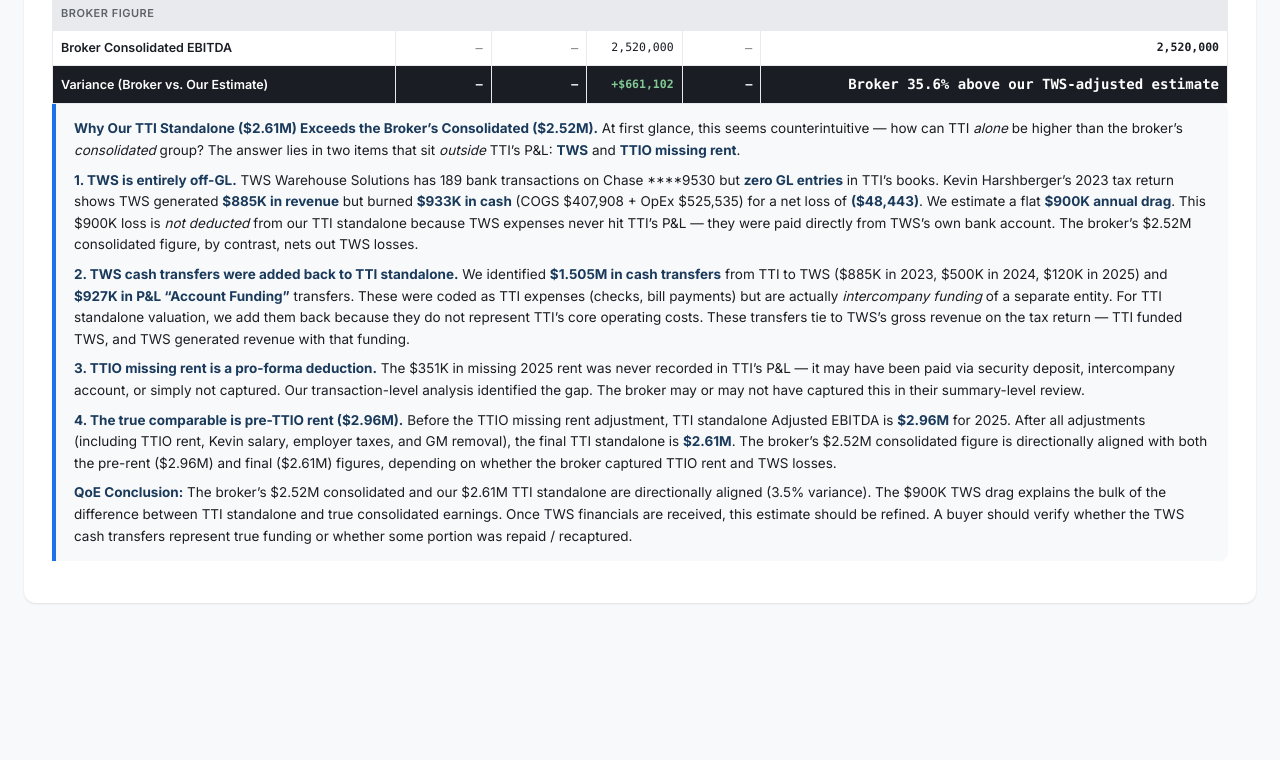
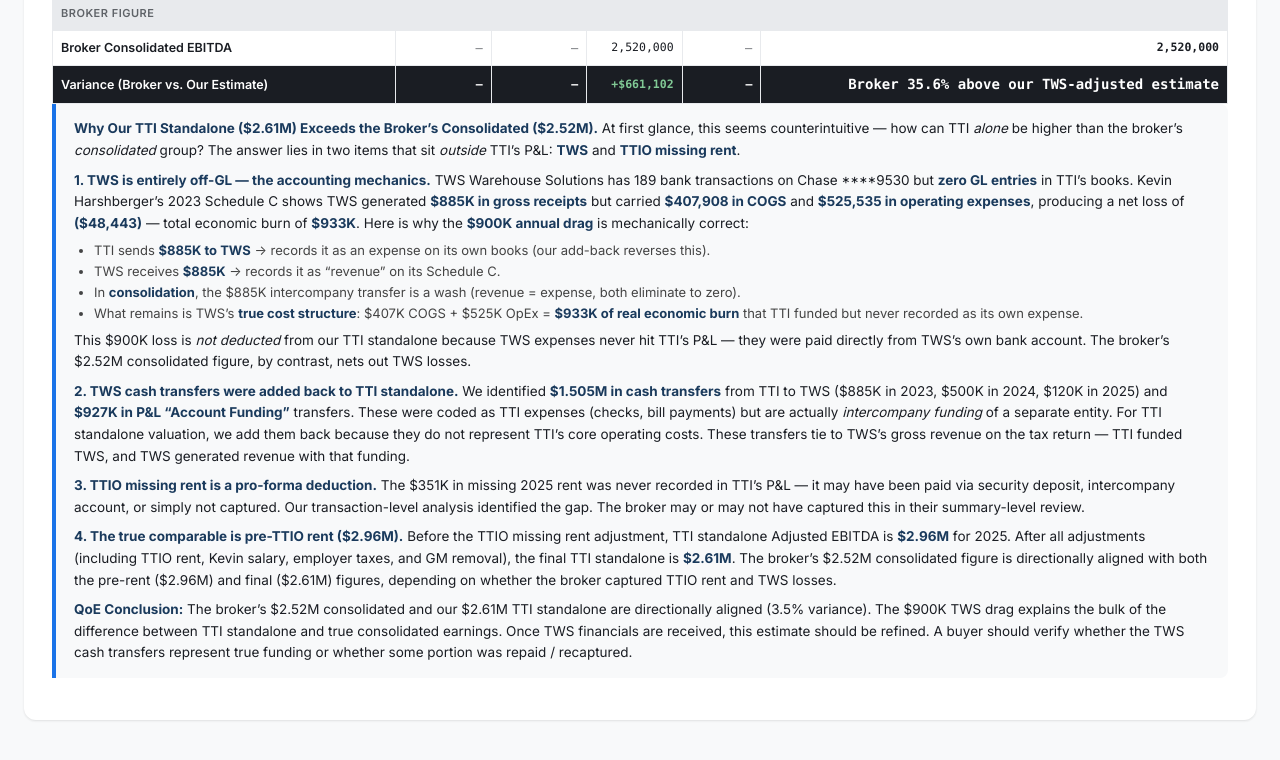
Before and after one commit to rventra/tricon-qoe, a plain HTML site: page status_updates/EBITDA_Normalization.html in a window 1280 px wide. Shown: the part 8144-8904 px from the top of the page. Before the commit the page ends 8811 px from the top, so only its background shows below. Drawn offline with Linux system fonts and the light colour scheme.

Commit message:
Add TWS Schedule C accounting mechanics to  drag explanation
Show the consolidation wash: TTI  expense = TWS  revenue, both eliminate.

True cost remains:  COGS +  OpEx =  economic burn.

```diff
--- a/status_updates/EBITDA_Normalization.html
+++ b/status_updates/EBITDA_Normalization.html
@@ -763,7 +763,14 @@
 
 <div class="insight" style="border-left-color: #1a73e8;">
   <p><strong>Why Our TTI Standalone ($2.61M) Exceeds the Broker&rsquo;s Consolidated ($2.52M).</strong> At first glance, this seems counterintuitive — how can TTI <em>alone</em> be higher than the broker&rsquo;s <em>consolidated</em> group? The answer lies in two items that sit <em>outside</em> TTI&rsquo;s P&amp;L: <strong>TWS</strong> and <strong>TTIO missing rent</strong>.</p>
-  <p style="margin-top:8px;"><strong>1. TWS is entirely off-GL.</strong> TWS Warehouse Solutions has 189 bank transactions on Chase ****9530 but <strong>zero GL entries</strong> in TTI&rsquo;s books. Kevin Harshberger&rsquo;s 2023 tax return shows TWS generated <strong>$885K in revenue</strong> but burned <strong>$933K in cash</strong> (COGS $407,908 + OpEx $525,535) for a net loss of <strong>($48,443)</strong>. We estimate a flat <strong>$900K annual drag</strong>. This $900K loss is <em>not deducted</em> from our TTI standalone because TWS expenses never hit TTI&rsquo;s P&amp;L — they were paid directly from TWS&rsquo;s own bank account. The broker&rsquo;s $2.52M consolidated figure, by contrast, nets out TWS losses.</p>
+  <p style="margin-top:8px;"><strong>1. TWS is entirely off-GL — the accounting mechanics.</strong> TWS Warehouse Solutions has 189 bank transactions on Chase ****9530 but <strong>zero GL entries</strong> in TTI&rsquo;s books. Kevin Harshberger&rsquo;s 2023 Schedule C shows TWS generated <strong>$885K in gross receipts</strong> but carried <strong>$407,908 in COGS</strong> and <strong>$525,535 in operating expenses</strong>, producing a net loss of <strong>($48,443)</strong> — total economic burn of <strong>$933K</strong>. Here is why the <strong>$900K annual drag</strong> is mechanically correct:</p>
+  <ul style="margin-top:6px; margin-bottom:6px; padding-left:20px; font-size:13px; color:#444;">
+    <li>TTI sends <strong>$885K to TWS</strong> → records it as an expense on its own books (our add-back reverses this).</li>
+    <li>TWS receives <strong>$885K</strong> → records it as &ldquo;revenue&rdquo; on its Schedule C.</li>
+    <li>In <strong>consolidation</strong>, the $885K intercompany transfer is a wash (revenue = expense, both eliminate to zero).</li>
+    <li>What remains is TWS&rsquo;s <strong>true cost structure</strong>: $407K COGS + $525K OpEx = <strong>$933K of real economic burn</strong> that TTI funded but never recorded as its own expense.</li>
+  </ul>
+  <p style="font-size:13.5px;">This $900K loss is <em>not deducted</em> from our TTI standalone because TWS expenses never hit TTI&rsquo;s P&amp;L — they were paid directly from TWS&rsquo;s own bank account. The broker&rsquo;s $2.52M consolidated figure, by contrast, nets out TWS losses.</p>
   <p style="margin-top:8px;"><strong>2. TWS cash transfers were added back to TTI standalone.</strong> We identified <strong>$1.505M in cash transfers</strong> from TTI to TWS ($885K in 2023, $500K in 2024, $120K in 2025) and <strong>$927K in P&amp;L &ldquo;Account Funding&rdquo;</strong> transfers. These were coded as TTI expenses (checks, bill payments) but are actually <em>intercompany funding</em> of a separate entity. For TTI standalone valuation, we add them back because they do not represent TTI&rsquo;s core operating costs. These transfers tie to TWS&rsquo;s gross revenue on the tax return — TTI funded TWS, and TWS generated revenue with that funding.</p>
   <p style="margin-top:8px;"><strong>3. TTIO missing rent is a pro-forma deduction.</strong> The $351K in missing 2025 rent was never recorded in TTI&rsquo;s P&amp;L — it may have been paid via security deposit, intercompany account, or simply not captured. Our transaction-level analysis identified the gap. The broker may or may not have captured this in their summary-level review.</p>
   <p style="margin-top:8px;"><strong>4. The true comparable is pre-TTIO rent ($2.96M).</strong> Before the TTIO missing rent adjustment, TTI standalone Adjusted EBITDA is <strong>$2.96M</strong> for 2025. After all adjustments (including TTIO rent, Kevin salary, employer taxes, and GM removal), the final TTI standalone is <strong>$2.61M</strong>. The broker&rsquo;s $2.52M consolidated figure is directionally aligned with both the pre-rent ($2.96M) and final ($2.61M) figures, depending on whether the broker captured TTIO rent and TWS losses.</p>
```
